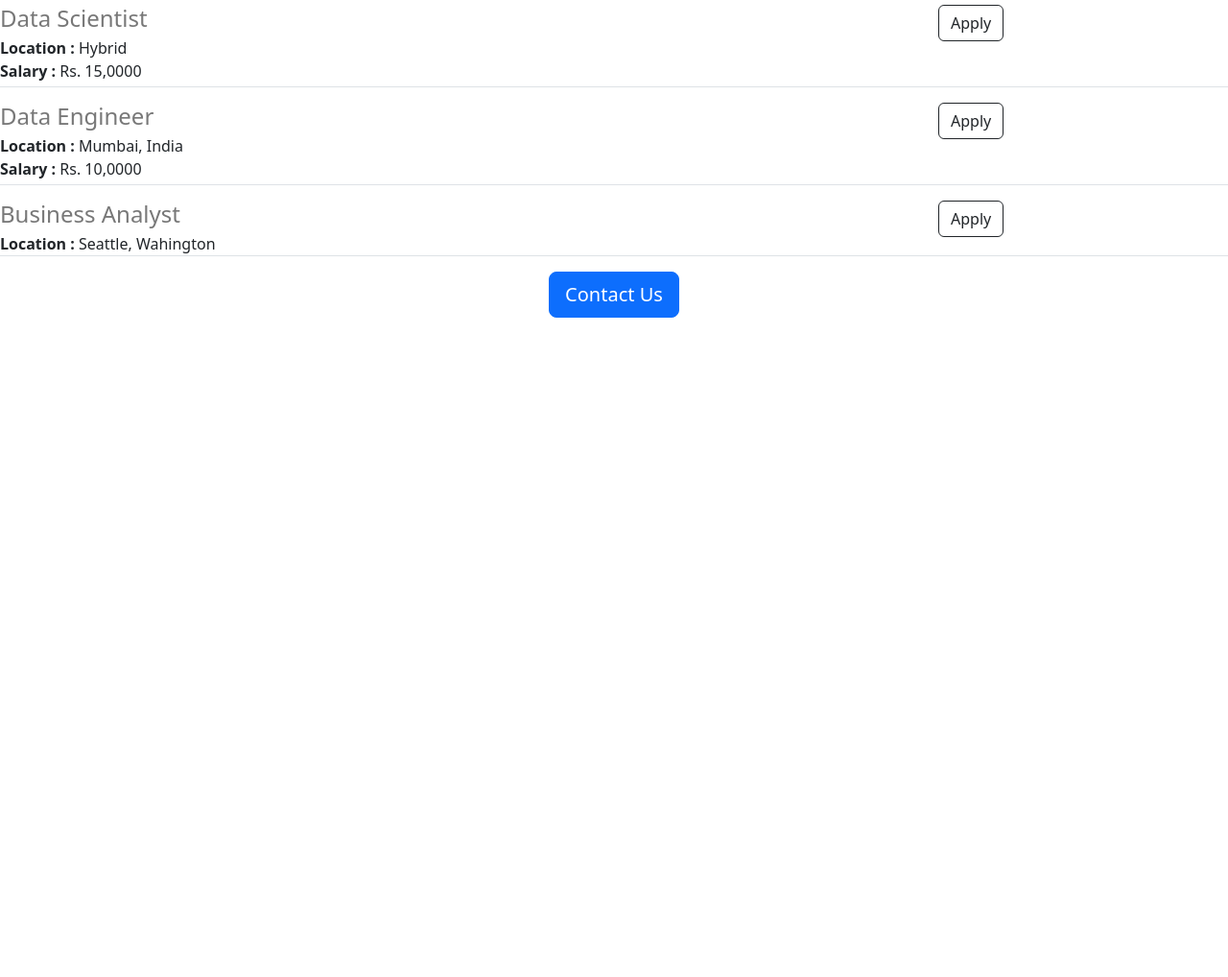
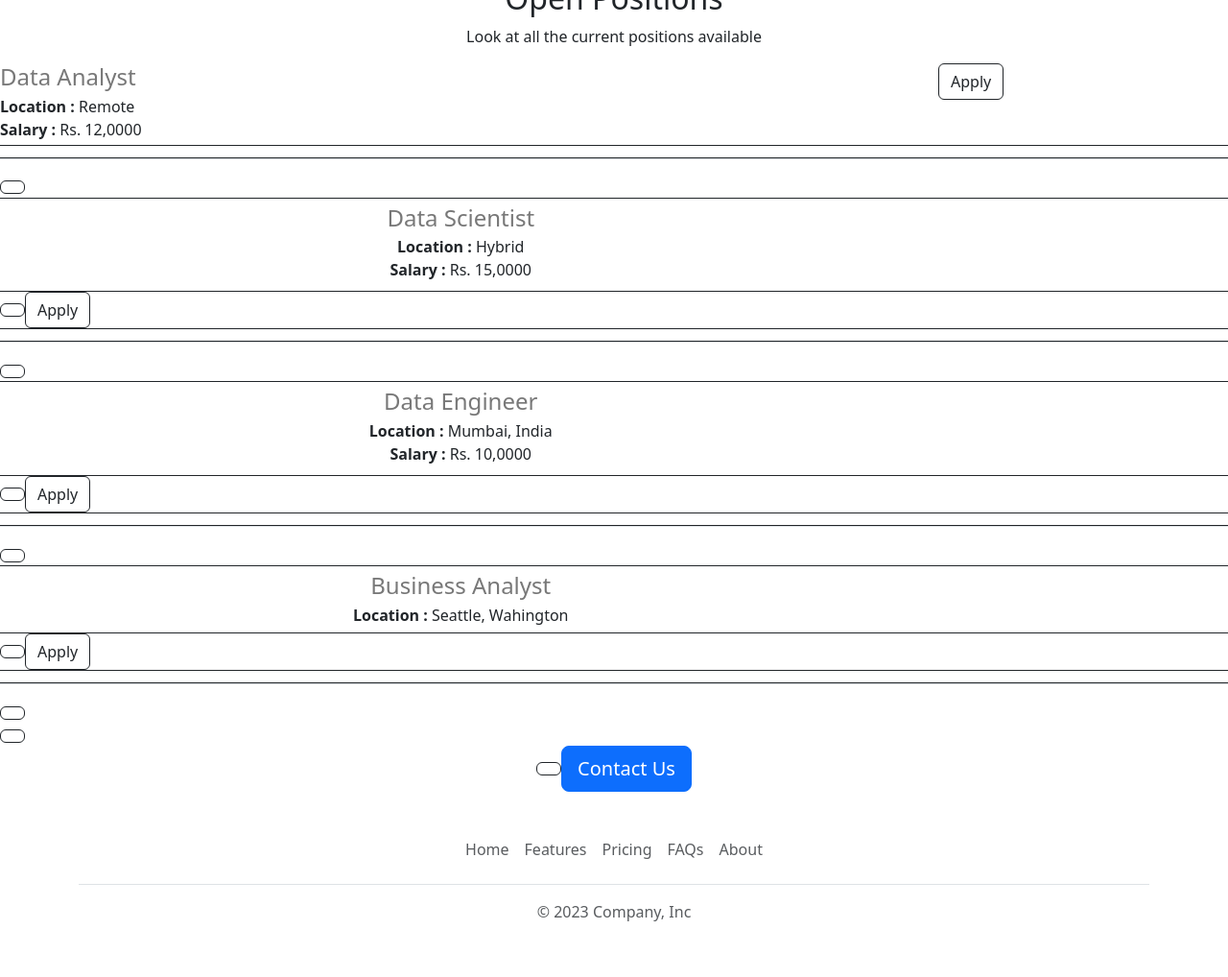
Before and after one commit to kanikamalkani/Flask_SQL, a Flask app: page / in a window 1280 px wide. Shown: the part 1050-2068 px from the top of the page at 96% size. Before the commit the page ends 1381 px from the top, so only its background shows below. Run offline with Flask 3, Linux system fonts and the light colour scheme.

Commit message:
made final changes

```diff
--- /dev/null
+++ b/templates/footer.html
@@ -0,0 +1,12 @@
+<div class="container">
+  <footer class="py-3 my-4">
+    <ul class="nav justify-content-center border-bottom pb-3 mb-3">
+      <li class="nav-item"><a href="https://www.google.com" target="_blank" class="nav-link px-2 text-body-secondary">Home</a></li>
+      <li class="nav-item"><a href="#" class="nav-link px-2 text-body-secondary">Features</a></li>
+      <li class="nav-item"><a href="#" class="nav-link px-2 text-body-secondary">Pricing</a></li>
+      <li class="nav-item"><a href="#" class="nav-link px-2 text-body-secondary">FAQs</a></li>
+      <li class="nav-item"><a href="#" class="nav-link px-2 text-body-secondary">About</a></li>
+    </ul>
+    <p class="text-center text-body-secondary">&copy; 2023 Company, Inc</p>
+  </footer>
+</div>
--- a/templates/home.html
+++ b/templates/home.html
@@ -6,31 +6,42 @@
     <meta name="viewport" content="width=device-width, initial-scale=1">
     <link href="https://cdn.jsdelivr.net/npm/bootstrap@5.3.1/dist/css/bootstrap.min.css" rel="stylesheet" integrity="sha384-4bw+/aepP/YC94hEpVNVgiZdgIC5+VKNBQNGCHeKRQN+PtmoHDEXuppvnDJzQIu9" crossorigin="anonymous">
     <style>
-      #baner {
+      #banner {
         height:  360px;
         object-fit: cover;
         width:100%;
+        margin-bottom:16px;
       }
     </style>
   </head>
   <body>
+    {% include "navbar.html" %}
+    <img id="banner" class="img-fluid" src="https://flasksql--kanikamalkani.repl.co/static/pic3.jpg">
     <div id="container">
-      <h1 class="text-center mb-4 mt-2">Dummy website</h1>
-      <img id="banner" class="img-fluid" src="https://flasksql--kanikamalkani.repl.co/static/pic3.jpg">
-      <h2 class="text-center">About us</h2>
-      <p class="lead">Lorem ipsum dolor sit amet, consectetur adipiscing elit, sed do eiusmod tempor incididunt ut labore et dolore magna aliqua. Porttitor massa id neque aliquam vestibulum morbi blandit. Egestas tellus rutrum tellus pellentesque eu tincidunt tortor aliquam nulla. Quis vel eros donec ac. Quam id leo in vitae turpis massa sed. Tincidunt praesent semper feugiat nibh sed pulvinar. Nulla posuere sollicitudin aliquam ultrices sagittis orci. Sed egestas egestas fringilla phasellus. Commodo viverra maecenas accumsan lacus vel facilisis volutpat. Dignissim cras tincidunt lobortis feugiat vivamus at augue eget arcu. Fames ac turpis egestas maecenas pharetra convallis posuere morbi leo. Arcu cursus euismod quis viverra nibh cras.</p>
-      <h2> Open Positions </h2>
-      <p> Look at all the current positions available</p>
+      <div class="text-center">
+        <h1 class="text-center mb-4 mt-2">Dummy website</h1>
+
+        <h2 class="text-center">About us</h2>
+        <div class="row">
+
+          <p class="lead col-md-6">
+            Lorem ipsum dolor sit amet, consectetur adipiscing elit, sed do eiusmod tempor incididunt ut labore et dolore magna aliqua. Porttitor massa id neque aliquam vestibulum morbi blandit. Egestas tellus rutrum tellus pellentesque eu tincidunt tortor aliquam nulla. Quis vel eros donec ac. Quam id leo in vitae turpis massa sed. Tincidunt praesent semper feugiat nibh sed pulvinar. Nulla posuere sollicitudin aliquam ultrices sagittis orci. Sed egestas egestas fringilla phasellus. Commodo viverra maecenas accumsan lacus vel facilisis volutpat. Dignissim cras tincidunt lobortis feugiat vivamus at augue eget arcu. Fames ac turpis egestas maecenas pharetra convallis posuere morbi leo. Arcu cursus euismod quis viverra nibh cras.
+          </p>
+          <img class="d-none d-md-block col-md-6" src="/static/monkey.jpg">
+        </div>
+
+        <h2> Open Positions </h2>
+        <p>
+          Look at all the current positions available
+        </p>
+      </div>
       <div>
         {% for job in jobs %}
          {% include "jobitem.html" %}
         {% endfor %}
-
-
-
-
       </div>
       <div style="text-align:center;">
-        <button class="btn btn-primary btn-lg">Contact Us</button>
+        <a href="mailto:kanikamalkani97@gmail.com?subject=hi" class="btn btn-primary btn-lg">Contact Us</a>
       </div>
-    </divtext: align center;l>
+    </div>
+    {% include "footer.html" %}
--- a/templates/jobitem.html
+++ b/templates/jobitem.html
@@ -8,13 +8,13 @@
       <b> Location : </b> {{job["location"]}}
     </div>
       {% if "salary" in job %}
-    <div style="margin-bottom: 4px;">
+    <div style='margin-bottom: 4px;''>
       <b> Salary : </b> {{job["salary"]}}
     </div>
       {% endif %}
   </div>
   <div class="col-3">
-    <button type="button" class="btn btn-outline-dark">
+    <a href="mailto:kanikamalkani97@gmail.com?subject={{job['Job Title']}}" class="btn btn-outline-dark">
     Apply
     </button>
   </div>
--- /dev/null
+++ b/templates/navbar.html
@@ -0,0 +1,10 @@
+<nav class="navbar shadow-sm fixed-top bg-white">
+  <div class="container-fluid">
+    <a class="navbar-brand" href="#">
+      <img src="/docs/5.3/assets/brand/bootstrap-logo.svg" alt="Logo" width="30" height="24" class="d-inline-block align-text-top">
+      Dummy
+    </a>
+  </div>
+</nav>
+<div style="height:56px;">
+</div>
```
Also changed, not shown: 1 other file.
